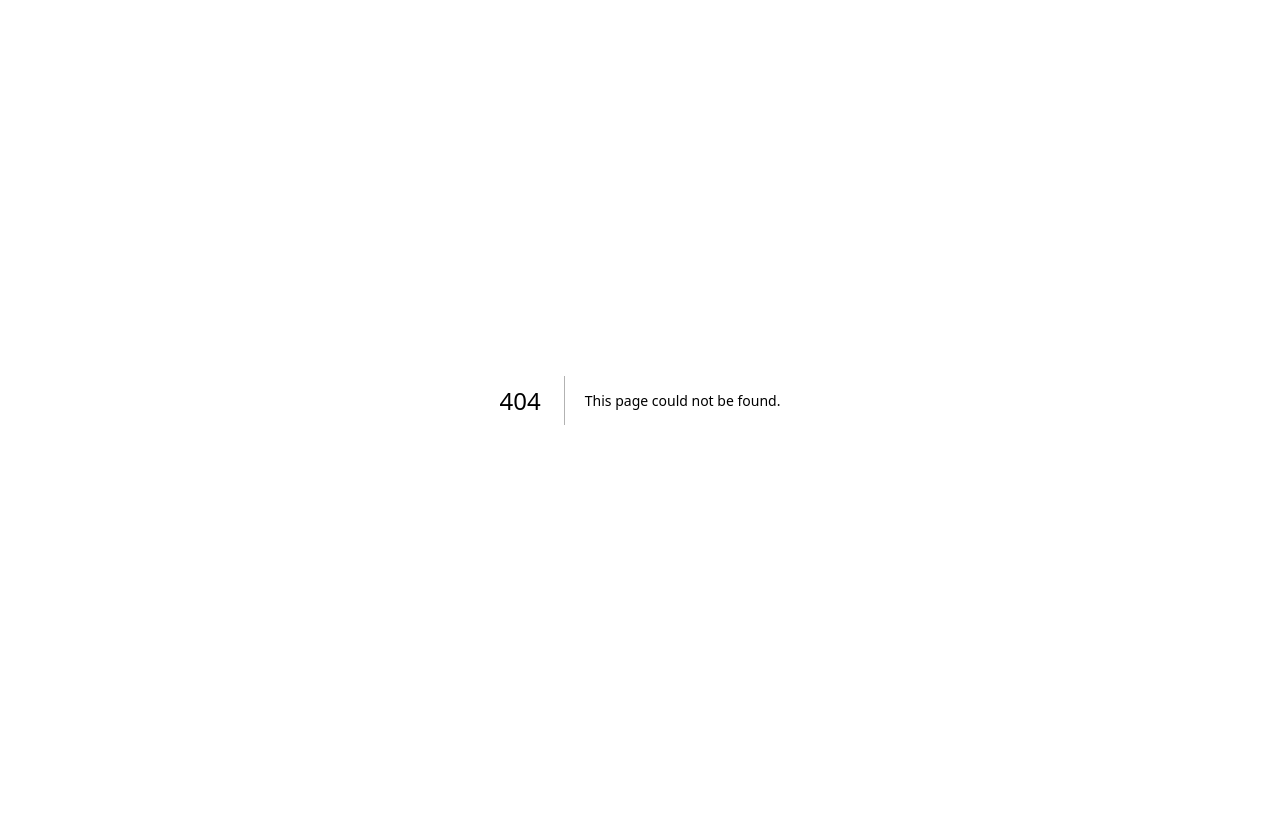
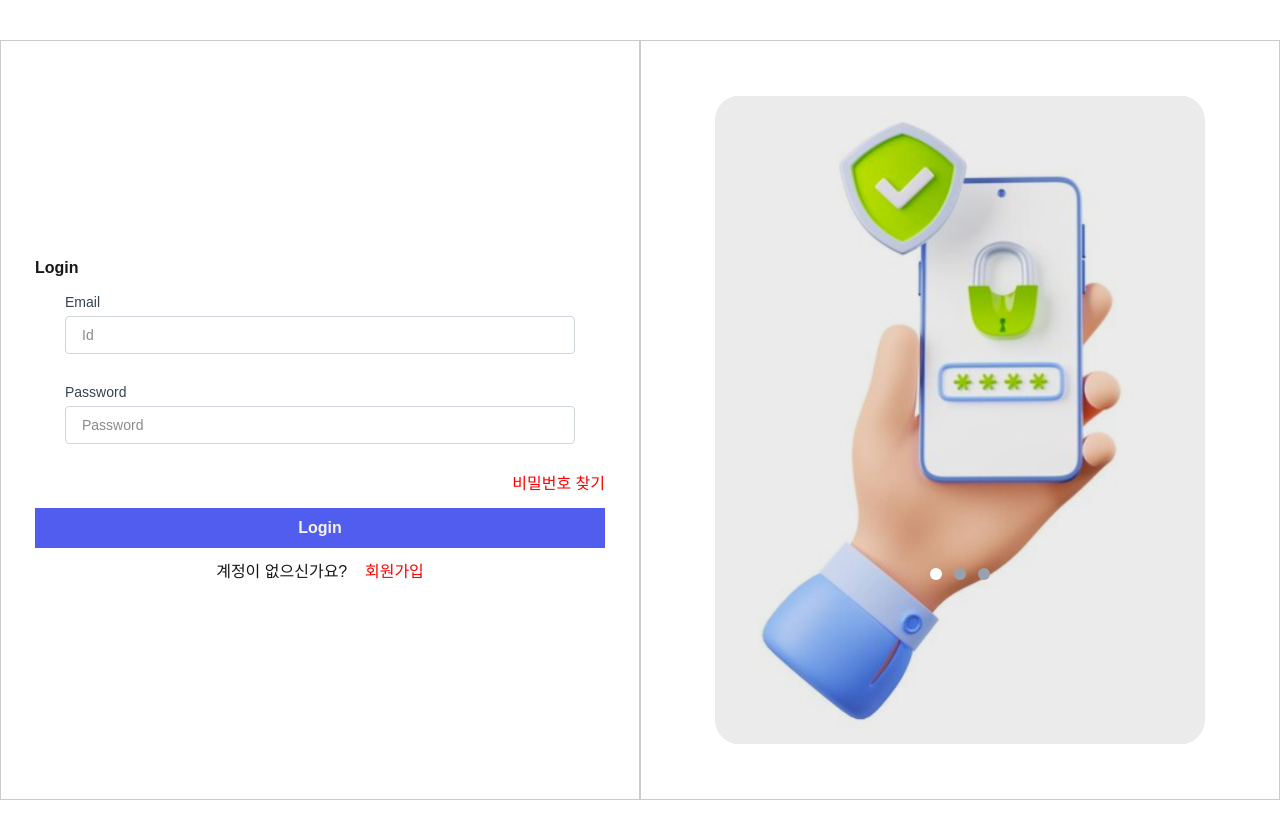
Before and after one commit to 25-BitByBit/Personal-folio-0.1, a Next.js app in the folder Frontend/personal-folio/: page /feature/users/login in a window 1280 px wide. Before the commit this address had no page. Built offline with nearby package versions, Linux system fonts and the light colour scheme.

Commit message:
feat: feature 폴더 추가

```diff
--- /dev/null
+++ b/Frontend/personal-folio/src/app/feature/users/findPw/page.tsx
@@ -0,0 +1,41 @@
+"use client";
+
+import Input from "@/components/input/Input";
+import { useRouter } from "next/navigation";
+// css
+import "../styles/login.css";
+
+const FindPwPage = () => {
+  const router = useRouter();
+  const goBack = () => {
+    router.push("/users/login");
+  };
+
+  return (
+    <div className="h-200 w-150 flex flex-col items-center justify-center font-geist gap-3">
+      {/* goBack */}
+      <div className="clickable-black-text" onClick={goBack}>
+        Login
+      </div>
+      {/* Title */}
+      <div className="title-box">
+        <h1>비밀번호 찾기</h1>
+      </div>
+      {/* Input */}
+      <div className="input-box">
+        <Input label="Email" placeholder="Id" />
+      </div>
+
+      {/* Forgot Password */}
+      <div className="text-box ">
+        <p className="clickable-text">Id 찾기</p>
+      </div>
+      {/* Login Btn */}
+      <div className="btn-box">Submit</div>
+      {/* br */}
+      {/* social login */}
+    </div>
+  );
+};
+
+export default FindPwPage;
--- /dev/null
+++ b/Frontend/personal-folio/src/app/feature/users/layout.tsx
@@ -0,0 +1,43 @@
+"use client";
+
+import "./styles/layout.css";
+import Carousel from "@/components/carousel/Carousel";
+import { usePathname } from "next/navigation";
+
+export default function UsersLayout({
+  children,
+}: {
+  children: React.ReactNode;
+}) {
+  const pathname = usePathname();
+
+  const isRegisterPage = pathname === "/users/register"; // 경로 확인
+
+  return (
+    <section>
+      {/* logo */}
+      <div className="log-header"></div>
+
+      {/* Section */}
+      <div className="section-container">
+        {isRegisterPage ? (
+          <>
+            <div className="half-section">
+              <Carousel />
+            </div>
+            <div className="half-section">{children}</div>
+          </>
+        ) : (
+          <>
+            <div className="half-section">{children}</div>
+            <div className="half-section">
+              <Carousel />
+            </div>
+          </>
+        )}
+      </div>
+
+      <nav></nav>
+    </section>
+  );
+}
--- /dev/null
+++ b/Frontend/personal-folio/src/app/feature/users/login/page.tsx
@@ -0,0 +1,45 @@
+"use client";
+import { useRouter } from "next/navigation";
+import Input from "@/components/input/Input";
+// css
+import "../styles/login.css";
+
+const LoginPage = () => {
+  const router = useRouter();
+
+  const goFindPw = () => {
+    router.push("/users/findPw");
+  };
+
+  return (
+    <div className="h-200 w-150 flex flex-col items-center justify-center font-geist gap-3">
+      {/* Title */}
+      <div className="title-box">
+        <div>Login</div>
+      </div>
+      {/* Input */}
+      <div className="input-box">
+        <Input label="Email" placeholder="Id" />
+      </div>
+      <div className="input-box">
+        <Input label="Password" placeholder="Password" />
+      </div>
+      {/* Forgot Password */}
+      <div className="text-box ">
+        <p onClick={goFindPw} className="clickable-text">
+          비밀번호 찾기
+        </p>
+      </div>
+      {/* Login Btn */}
+      <div className="btn-box">Login</div>
+      <div className="text-box gap-3" style={{ justifyContent: "center" }}>
+        <div>계정이 없으신가요?</div>
+        <div className="clickable-text">회원가입 </div>
+      </div>
+      {/* br */}
+      {/* social login */}
+    </div>
+  );
+};
+
+export default LoginPage;
--- /dev/null
+++ b/Frontend/personal-folio/src/app/feature/users/register/page.tsx
@@ -0,0 +1,52 @@
+"use client";
+import { useRouter } from "next/navigation";
+import Input from "@/components/input/Input";
+// css
+import "../styles/login.css";
+
+const RegisterPage = () => {
+  const router = useRouter();
+
+  const goLogin = () => {
+    router.push("/users/login");
+  };
+
+  return (
+    <div className="h-200 w-150 flex flex-col items-center justify-center font-geist gap-3">
+      {/* Title */}
+      <div className="title-box">
+        <div>회원가입</div>
+      </div>
+      {/* Input */}
+      <div className="input-flex-box">
+        <Input label="이름" placeholder="Name" />
+        <Input label="Id" placeholder="Id" />
+      </div>
+      <div className="input-flex-box">
+        <Input label="Email" placeholder="Email" />
+        <Input label="핸드폰 번호" placeholder="Phone Number" />
+      </div>
+      {/* 비밀번호 */}
+      <div className="input-box">
+        <Input label="비밀번호" placeholder="Password" />
+      </div>
+      {/* 비밀번호 - 확인 */}
+      <div className="input-box">
+        <Input label="비밀번호 확인" placeholder="Confirm Password" />
+      </div>
+      {/* Register Btn */}
+      <div className="btn-box">회원가입</div>
+      {/* Already user */}
+      <div className="text-box">
+        이미 회원이신가요?
+        <p className="clickable-text" onClick={goLogin}>
+          Login
+        </p>
+      </div>
+      {/* br */}
+      {/* social login */}
+    </div>
+  );
+};
+
+export default RegisterPage;
--- /dev/null
+++ b/Frontend/personal-folio/src/app/feature/users/setPw/page.tsx
@@ -0,0 +1,32 @@
+import Input from "@/components/input/Input";
+// css
+import "../styles/login.css";
+
+const SetPasswordPage = () => {
+  return (
+    <div className="h-200 w-150 flex flex-col items-center justify-center font-geist gap-3">
+      {/* goBack */}
+      {/* Title */}
+      <div className="title-box">
+        <h1>비밀번호 변경</h1>
+      </div>
+      {/* Input */}
+      <div className="input-box">
+        <Input label="새 비밀번호" type="password" placeholder="새 비밀번호" />
+      </div>
+      <div className="input-box">
+        <Input
+          label="비밀번호 확인"
+          type="password"
+          placeholder="새 비밀번호"
+        />
+      </div>
+      {/* Login Btn */}
+      <div className="btn-box">비밀번호 변경</div>
+      {/* br */}
+      {/* social login */}
+    </div>
+  );
+};
+
+export default SetPasswordPage;
--- /dev/null
+++ b/Frontend/personal-folio/src/app/feature/users/styles/layout.css
@@ -0,0 +1,32 @@
+/* app/styles/layout.css */
+
+.log-header {
+  /* border: 1px solid red; */
+  height: 5vh;
+  width: 100%;
+}
+
+.section-container {
+  /* border: 1px solid gold; */
+  display: flex;
+  width: 100%;
+  height: 95vh;
+}
+
+.half-section {
+  border: 1px solid #ccc;
+  flex: 1;
+  display: flex;
+  justify-content: center;
+  align-items: center;
+}
+
+.img-box {
+  /* border: 1px solid green; */
+  /* background-color: aliceblue; */
+  width: 95%;
+  height: 95%;
+  display: flex;
+  justify-content: center;
+  align-items: center;
+}
--- /dev/null
+++ b/Frontend/personal-folio/src/app/feature/users/styles/login.css
@@ -0,0 +1,64 @@
+.title-box {
+  /* border: 1px solid red; */
+  width: 95%;
+  font-size: 40;
+  font-weight: bolder;
+}
+
+.input-box {
+  /* border: 1px solid orange; */
+  padding-left: 5%;
+  padding-right: 5%;
+  width: 95%;
+  font-size: 16;
+}
+
+.text-box {
+  /* border: 1px solid yellow; */
+  width: 95%;
+  font-size: 12;
+  display: flex;
+  justify-content: end;
+}
+
+.btn-box {
+  /* border: 1px solid green; */
+  background-color: #515def;
+  color: #f3f3f3;
+  display: flex;
+  justify-content: center;
+  align-items: center;
+  width: 95%;
+  height: 40px;
+  border-radius: 5;
+  font-size: 16;
+  font-weight: bolder;
+  cursor: pointer;
+}
+
+.btn-box:hover {
+  background-color: #3645e4;
+}
+
+.clickable-text {
+  color: red;
+  cursor: pointer;
+  margin-left: 1%;
+}
+
+.clickable-black-text {
+  /* border: 1px solid green; */
+  cursor: pointer;
+  width: 95%;
+  font-size: 16;
+}
+
+.input-flex-box {
+  /* border: 1px solid gold; */
+  display: flex;
+  gap: 5%;
+  justify-content: space-around;
+  align-items: center;
+  width: 95%;
+  font-size: 16;
+}
```
